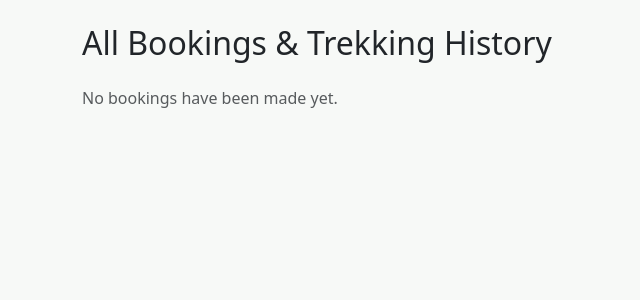
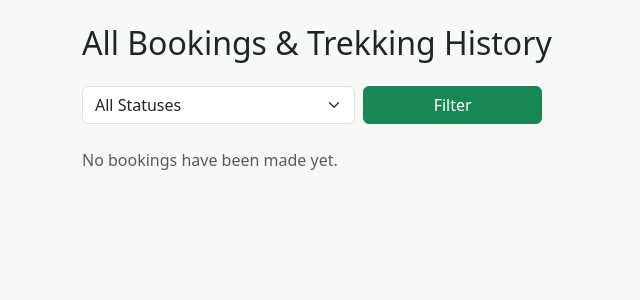
Before and after one commit to lakshmi1-1priya/mad1-Treksystem, a Flask app: page /admin/bookings in a window 1280 px wide. Shown: the part 56-356 px from the top of the page, without its empty margins (0-640 px from the left). Run offline with Flask 3, Linux system fonts and the light colour scheme; the visitor is signed in with stand-in values (Sample User, id 1).

Commit message:
Milestone: Trek Booking History and Trek Status Tracking - fixed staff status options, added admin booking status filter, fixed staff/treks URL typo on mark-completed route

```diff
--- a/routes.py
+++ b/routes.py
@@ -384,10 +384,14 @@ def admin_search():
 @main_bp.route("/admin/bookings")
 @roles_required("admin")
 def admin_bookings():
-    bookings=Booking.query.order_by(Booking.booking_date.desc()).all()
+    status_filter = request.args.get("status", "").strip()
+    query = Booking.query
+    if status_filter in ("Booked", "Cancelled", "Completed"):
+        query = query.filter_by(status=status_filter)
+    bookings=query.order_by(Booking.booking_date.desc()).all()
     return render_template("admin_bookings.html",bookings=bookings)
 #staff-helpers
-STAFF_STATUS_OPTIONS=["Open","Closed","Ongoing","Completed"]
+STAFF_STATUS_OPTIONS=["Open","Closed","Completed"]
 
 def _assigned_trek_or_none(trek_id,staff_id):
     "Fetch a trek only if it is assigned to this staff member,else None"
@@ -493,7 +497,7 @@ def staff_trek_update(trek_id):
     flash(f"Trek '{trek.name}' updated: slot={available_slots}, status={status}.","success")
     return redirect(url_for("main.staff_trek_detail",trek_id=trek.id))
 
-@main_bp.route("/staff/trek/<int:trek_id>/bookings/<int:booking_id>/complete",methods=["POST"])
+@main_bp.route("/staff/treks/<int:trek_id>/bookings/<int:booking_id>/complete",methods=["POST"])
 @roles_required("staff")
 def staff_booking_complete(trek_id,booking_id):
     user=_current_user()
--- a/templates/admin_bookings.html
+++ b/templates/admin_bookings.html
@@ -2,6 +2,19 @@
 {% block title %}All Bookings{% endblock %}
 {% block content %}
 <h2 class="mb-4">All Bookings & Trekking History</h2>
+<form method="GET" action="{{ url_for('main.admin_bookings') }}" class="row g-2 mb-4">
+    <div class="col-md-3">
+        <select name="status" class="form-select">
+            <option value="" {% if not status_filter %}selected{% endif %}>All Statuses</option>
+            <option value="Booked" {% if status_filter == "Booked" %}selected{% endif %}>Booked</option>
+            <option value="Cancelled" {% if status_filter == "Cancelled" %}selected{% endif %}>Cancelled</option>
+            <option value="Completed" {% if status_filter == "Completed" %}selected{% endif %}>Completed</option>
+        </select>
+    </div>
+    <div class="col-md-2">
+        <button type="submit" class="btn btn-success w-100">Filter</button>
+    </div>
+</form>
 
 {% if bookings %}
 <div class="table-responsive">
```
Also changed, not shown: templates/dashboard_user.html (+11 -0 lines).
